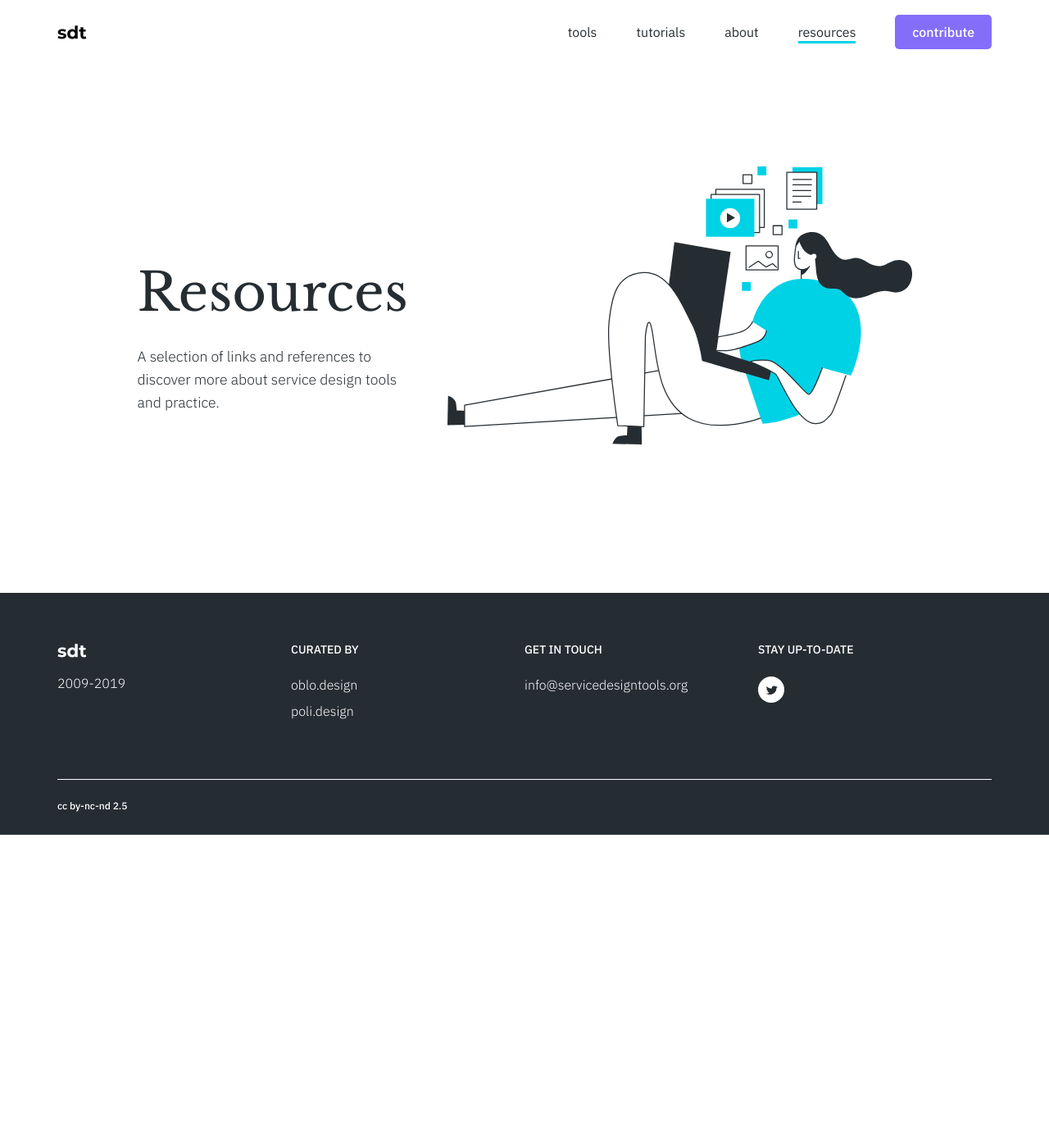
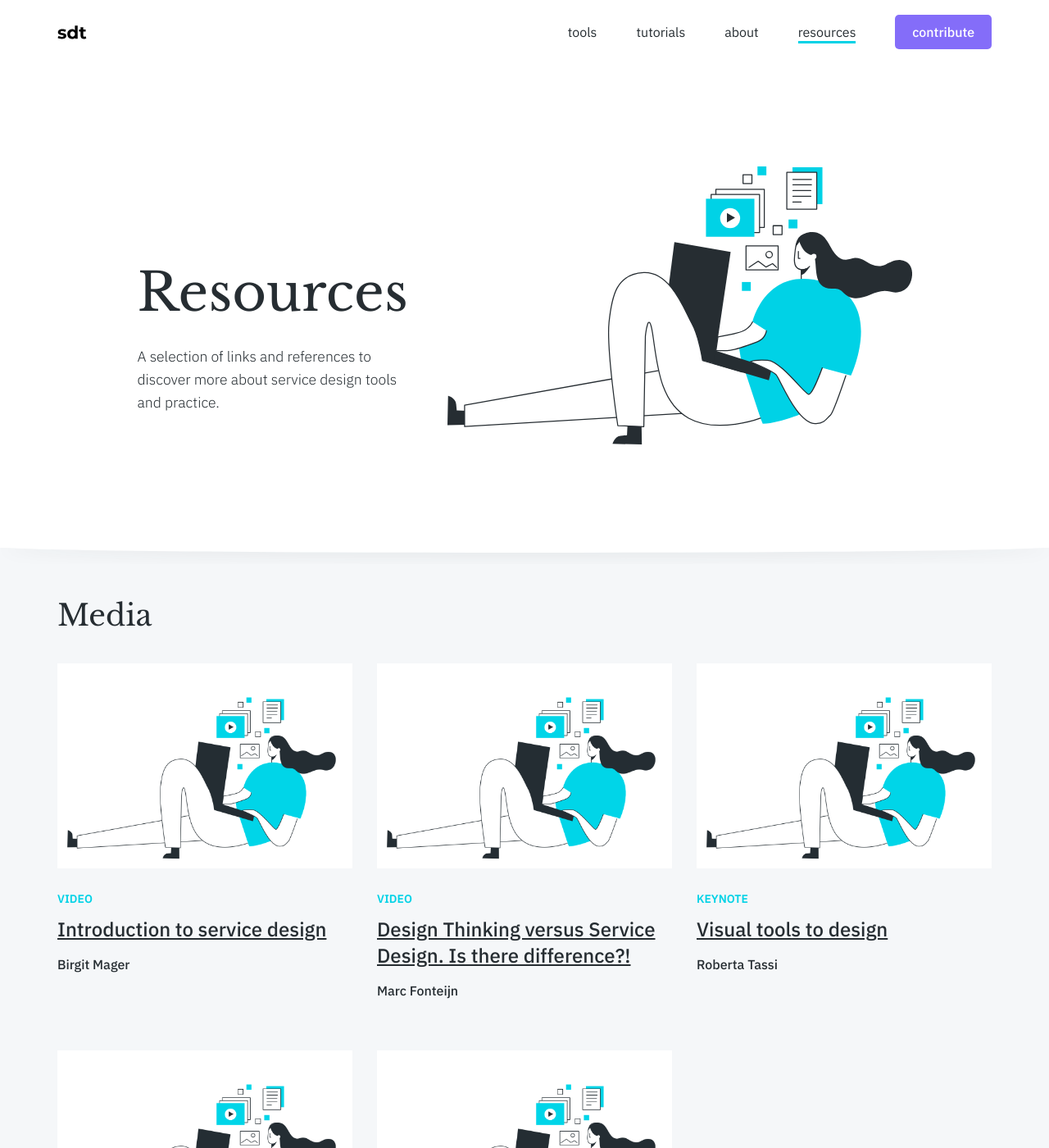
Before and after one commit to service-design-tools/sdt-website, a Jekyll site: the page built from resources.html, in a window 1280 px wide and 1400 px high. Shown: the whole window at 82% size. Built offline with Jekyll 4.4.1, drawn with Linux system fonts in a browser that asks for light colours; some of the changed text lies outside the part shown.

Commit message:
add resources page

```diff
--- a/_data/publications.yml
+++ b/_data/publications.yml
@@ -36,9 +36,7 @@
       human behaviours, and the ethical implications around it.
     title: On craft and being crafty. Human behaviour as the object of design.
     type: dissertation
-    url: >-
-      PhD dissertation exploring the way in which service design focuses on
-      human behaviours, and the ethical implications around it.
+    url: 'http://nrl.northumbria.ac.uk/21414/1/singleton.benedict_phd.pdf'
   - author: 'Agata Brilli, Donato Ricci, Roberta Tassi'
     description: >-
       A research about the development of new methodologies that look at online
--- /dev/null
+++ b/_includes/svgs/thingswelove-svg.html
@@ -0,0 +1,23 @@
+<svg version="1.1" xmlns="http://www.w3.org/2000/svg" x="0px" y="0px" viewBox="0 0 228 332" xml:space="preserve">
+    <path class="svg--filled-light" d="M144.7 95.7c0-20.7-0.3-40.8-0.3-61.6 0-11.4-6.1-25.8-27.3-24.2 -13.1 0.9-20.5 2.8-22.6 13.3C93.2 29.8 94.6 41 94.8 50c0.3 14.7 3.3 21.8 11.9 22.7v18"/>
+    <path class="svg--outline" d="M144.7 95.7c0-20.7-0.3-40.8-0.3-61.6 0-11.4-6.1-25.8-27.3-24.2 -13.1 0.9-20.5 2.8-22.6 13.3C93.2 29.8 94.6 41 94.8 50c0.3 14.7 3.3 21.8 11.9 22.7v18"/>
+    <path class="svg--filled-dark" d="M106.7 72.7c0 0 9.9-1.4 13.6-4.7 3.8-3.3-7.3 14.6-13.9 14.3L106.7 72.7z"/>
+    <path class="svg--outline" d="M121.3 67.1c0 0-5.5 6.2-14.6 5.6"/>
+    <polyline class="svg--outline" points="101.8 47.3 103.8 59.3 106.6 58.8 "/>
+    <path class="svg--filled-dark" d="M125.9 32.9c4.7 7.4 9.9 12.8 17.1 13.6 3.6 0.4 9-0.8 9.7-5.1 0.6-4.2-6.3-10.5-7.8-14.9 -1.8-5.3-2.5-11.7-7.7-15 -1.2-0.7-2.6-1.2-3.8-2 -2.4-1.7-3.7-4.6-5.9-6.6 -4.2-3.8-10.9-3.6-15.9-1 -5 2.6-8.7 7.2-12.3 11.6 -3.6 4.4-7.3 8.9-12.4 11.5 -3 1.5-6.9 2.8-7.9 6 -0.8 2.8 1.3 6 4 7 2.8 1 5.9 0.4 8.6-0.9 6.4-3 11.6-5.9 18.9-10C118.1 22.9 122 26.8 125.9 32.9"/>
+    <path class="svg--filled-light" d="M136 37c1.1 2.2 0.2 4.8-1.9 5.9 -2.2 1.1-4.8 0.2-5.9-1.9 -1.1-2.2-0.2-4.8 1.9-5.9C132.3 34 134.9 34.9 136 37"/>
+    <path class="svg--filled-light" d="M221.3 221.9c9.4-34 23-102.7-83.4-127.5C31.4 69.6 4.8 182.6 4.8 182.6s-36 145.2 101.3 148.5c77.2 1.8 104.4-55 104.4-55s13.2-16.6 3.2-32.1"/>
+    <path class="svg--outline" d="M221.3 221.9c9.4-34 23-102.7-83.4-127.5C31.4 69.6 4.8 182.6 4.8 182.6s-36 145.2 101.3 148.5c77.2 1.8 104.4-55 104.4-55s13.2-16.6 3.2-32.1"/>
+    <path class="svg--filled-light" d="M196.7 268.6l13.7 7.5"/>
+    <path class="svg--outline" d="M196.7 268.6l13.7 7.5"/>
+    <polyline class="svg--filled-light" points="55.6 130.8 64.1 122 183.3 122 183.3 283.2 "/>
+    <polyline class="svg--outline" points="55.6 130.8 64.1 122 183.3 122 183.3 283.2 "/>
+    <polyline class="svg--filled-main" points="55.6 288.2 55.6 130.8 174.6 130.8 174.6 290.9 "/>
+    <path class="svg--filled-light" d="M42.4 175.3c0 0 6.6-21.8 16.7-26.6 10.1-4.7 9.7 4.5 9.7 4.6 0 0.8-3.6 3.6-4.3 4.4 -1.4 1.6-2.8 3.4-3.8 5.3 -2.1 3.9-2.3 8-3.4 12.2"/>
+    <path class="svg--outline" d="M42.4 175.3c0 0 6.6-21.8 16.7-26.6 10.1-4.7 9.7 4.5 9.7 4.6 0 0.8-3.6 3.6-4.3 4.4 -1.4 1.6-2.8 3.4-3.8 5.3 -2.1 3.9-2.3 8-3.4 12.2"/>
+    <path class="svg--filled-light" d="M186.7 192.3c0 0-18.6 63.3-63.1 76.9 -73.7 22.6-64.2-93.9-64.2-93.9l-17 0.1c-2 4.9-4.5 11.2-6.7 19.5C19.6 254.2 40 303.4 106 310.6c66 7.2 105.9-54.7 115.2-88.7"/>
+    <path class="svg--outline" d="M186.7 192.3c0 0-18.6 63.3-63.1 76.9 -73.7 22.6-64.2-93.9-64.2-93.9l-17 0.1c-2 4.9-4.5 11.2-6.7 19.5C19.6 254.2 40 303.4 106 310.6c66 7.2 105.9-54.7 115.2-88.7"/>
+    <path class="svg--filled-light" d="M140.2 201.1c-0.6 1-1.2 2-2 3 -5.1 6.6-14.4 13.1-22.3 17.5 -8-4.5-17.3-10.9-22.4-17.6 -0.7-0.9-1.3-1.9-1.9-2.8 -6.1-10.2-6.1-20.5 0-25.6 3.8-2.9 8.6-4 13.3-3 4.7 1 8.7 4 11 8.1 2.3-4.2 6.3-7.1 11-8.1 4.7-1 9.5 0.1 13.3 3C146.2 180.6 146.2 190.9 140.2 201.1"/>
+    <polyline class="svg--outline" points="58.7 127.6 178 127.6 178 214 "/>
+    <polyline class="svg--outline" points="61.8 124.4 181 124.4 181 206.8 "/>
+  </svg>
--- a/_layouts/default.html
+++ b/_layouts/default.html
@@ -32,6 +32,8 @@
         <link rel="stylesheet" href="{{ '/assets/css/tutorials-index.css' | relative_url }}">
         {% when '/about.html' %}
         <link rel="stylesheet" href="{{ '/assets/css/about.css' | relative_url }}">
+        {% when '/resources.html' %}
+        <link rel="stylesheet" href="{{ '/assets/css/resources.css' | relative_url }}">
         {% else %}
         {% endcase %}
         {% if page.layout == "tool" %}
--- a/about.html
+++ b/about.html
@@ -4,11 +4,13 @@
 ---
 {% include header.html title="About" desc="An on-going project bridging academic research and professional practices." svg="about-svg.html" %}
 <main>
-    <p>The Service Design Tools project started in 2009 leveraging the research done by Roberta Tassi for her graduation thesis <em>Communication Tools for Service Design</em>, in collaboration with Poli.Design and Domus Academy Research Center. Over the past 10 years, the platform has become a key resource in the service design discipline, guiding students, practitioners and professionals from all over the world in the discovery of service design tools and techniques.</p>
-    <p>In 2019, a new version of Service Design Tools has been launched, with the main objective of updating the database, refreshing content and case studies and improving the user experience. This is just the beginning of a new journey, with an increasing involvement and participation of Poli.Design (Service Innovation Academy and Master of Service Design) to further develop the platform and evolve the project, with additional content and initiatives.</p>
-    <p>More to come!</p>
-    <img src="{{ '/assets/images/about-map.png' | relative_url }}" alt="Summary map of all the tools present in the Service Design Tools website">
+    {{ site.data.about.text | markdownify }}
+    <img src="{{ site.data.about.map | relative_url }}" alt="Summary map of all the tools present in the Service Design Tools website">
     <div class="download__links">
-        <a href="{{ '/assets/images/about-map.png' | relative_url }}" class="btn--action" download>download template</a>
+        {% if site.data.about.file %}
+        <a href="{{ site.data.about.file | relative_url }}" class="btn--action" download>download template</a>
+        {% else %}
+        <a href="{{ site.data.about.map | relative_url }}" class="btn--action" download>download template</a>
+        {% endif %}
     </div>
 </main>
--- /dev/null
+++ b/assets/css/resources.css
@@ -0,0 +1,203 @@
+header {
+    position: relative;
+    padding: 0 calc((100% - var(--container-width)) / 2) 4.6rem;
+    background-color: var(--color-light);
+    margin-bottom: 0;
+    z-index: 1;
+}
+
+header::after {
+    content: "";
+    position: absolute;
+    bottom: -6px;
+    left: 0;
+    width: 100%;
+    height: 14px;
+    border-radius: 50%;
+    /* opacity: 0.1; */
+    background-color: var(--color-light);
+    clip-path: polygon(0% 50%, 100% 50%, 100% 200%, 0% 200%);
+    -webkit-box-shadow: 2px 2px 20px rgba(38,45,50,0.1);
+            box-shadow: 2px 2px 20px rgba(38,45,50,0.1);
+    z-index: -1;
+}
+
+main {
+    width: var(--container-width);
+    padding: 3.75rem calc((100% - var(--container-width)) / 2) 4.75rem;
+    background-color: var(--color-background-light);
+}
+
+main > section:first-child {
+    border-bottom: 1px solid var(--color-line-light);
+}
+
+main > section:not(:first-child) {
+    padding-top: 3rem;
+}
+
+.resources__gallery {
+    display: grid;
+    grid-template-columns: calc(var(--column-width) * 6 + var(--container-gap) * 5);
+}
+
+.resource {
+    margin-bottom: 3.75rem;
+}
+
+.resources__gallery > a h4 {
+    text-decoration: underline;
+}
+
+.resource img {
+    width: 100%;
+    height: 200px;
+    object-fit: cover;
+    object-position: center;
+    margin-bottom: 1.5rem;
+}
+
+.resource h3 {
+    margin: 0 0 0.75rem;
+}
+
+.resource h4 {
+    font-family: var(--font-corpus);
+    font-size: 1.5rem;
+    font-weight: var(--font-medium);
+    margin: 0;
+}
+
+.resource p {
+    margin-top: 0.85rem;
+    line-height: 1.625;
+}
+
+.resource p.author {
+    font-weight: var(--font-medium);
+}
+
+.resources__inspiration {
+    width: var(--container-width);
+    padding: 5.375rem calc((100% - var(--container-width)) / 2) 5.5rem;
+    background-color: var(--color-support);
+}
+
+.inspiration__image {
+    width: calc(var(--column-width) * 6 + var(--container-gap) * 5);
+    text-align: center;
+}
+
+.inspiration__image svg {
+    width: calc(var(--column-width) * 3 + var(--container-gap) * 2);
+}
+
+.inspiration__image svg .svg--outline {
+    stroke-width: 1px;
+}
+
+.inspiration__content {
+    width: calc(var(--column-width) * 6 + var(--container-gap) * 5);
+    margin: 3.75rem auto 0;
+    color: var(--color-light);
+    text-align: center;
+}
+
+.inspiration__content h3 {
+    margin: 3.75rem 0 1.5rem;
+    color: var(--color-light);
+}
+
+.inspiration__content p {
+    line-height: 1.625;
+}
+
+.inspiration__content li {
+    margin-bottom: 1rem;
+}
+
+.inspiration__content a {
+    text-decoration: underline;
+    color: var(--color-light);
+}
+
+.inspiration__content .external-link-icon {
+    margin-left: 0.6rem;
+    height: 0.75rem;
+}
+
+@media (min-width: 576px) {
+    header {
+        padding: 0 calc((100% - (var(--container-width) - var(--header-padding) * 2)) / 2) 4.6rem;
+    }
+    .resources__gallery {
+        grid-template-columns: repeat(2, calc(var(--column-width) * 3 + var(--container-gap) * 2));
+        column-gap: var(--container-gap);
+    }
+    .inspiration__image svg {
+        width: calc(var(--column-width) * 2 + var(--container-gap) * 1);
+    }
+    .inspiration__content {
+        width: calc(var(--column-width) * 4 + var(--container-gap) * 3);
+    }
+    .inspiration__content p {
+        width: calc(var(--column-width) * 4 + var(--container-gap) * 3);
+    }
+}
+
+@media (min-width: 768px) {
+    .resource img {
+        height: 250px;
+    }
+    .resources__inspiration {
+        padding: 5.375rem calc((100% - var(--container-width)) / 2) 8.5rem;
+    }
+    .inspiration__container {
+        display: flex;
+    }
+    .inspiration__image {
+        width: calc(var(--column-width) * 2 + var(--container-gap) * 4);
+        text-align: left;
+    }
+    .inspiration__image svg {
+        top: 5.375rem;
+        position: sticky;
+        width: calc(var(--column-width) * 2 + var(--container-gap) * 1);
+    }
+    .inspiration__content {
+        width: calc(var(--column-width) * 4 + var(--container-gap) * 1);
+        margin: 0;
+        text-align: left;
+    }
+    .inspiration__content p {
+        width: calc(var(--column-width) * 3 + var(--container-gap) * 2);
+    }
+}
+
+@media (min-width: 992px) {
+    .resources__gallery {
+        grid-template-columns: repeat(3, calc(var(--column-width) * 4 + var(--container-gap) * 3));
+    }
+    .inspiration__image {
+        width: calc(var(--column-width) * 5 + var(--container-gap) * 5);
+        text-align: center;
+    }
+    .inspiration__image svg {
+        width: calc(var(--column-width) * 3 + var(--container-gap) * 3);
+    }
+    .inspiration__content {
+        width: calc(var(--column-width) * 7 + var(--container-gap) * 6);
+    }
+    .inspiration__content p {
+        width: calc(var(--column-width) * 5 + var(--container-gap) * 4);
+    }
+}
+
+@media (hover: hover) and (pointer: fine) {
+    .resources__gallery > a h4 {
+        text-decoration: none;
+    }
+    .resources__gallery > a:hover h4 {
+        text-decoration: underline;
+    }
+}
--- a/call-for-contributions.html
+++ b/call-for-contributions.html
@@ -63,9 +63,8 @@
             surprises.</p>
         <p class="strong">Would you like to contribute to the archive<br class="big-screen" /> and get featured on the
             tools page?</p>
-        <a href="https://oblo.typeform.com/to/zO9uLj" target="_blank" class="button">Share your case studies</a>
-        <p class="smaller">In the meantime follow us on <a href="https://twitter.com/s_DesignTools" target="_blank"
-                class="highlight twitter">@s_Designtools</a></p>
+        <a href="https://oblo.typeform.com/to/zO9uLj" target="_blank" rel="noopener noreferrer" class="button">Share your case studies</a>
+        <p class="smaller">In the meantime follow us on <a href="https://twitter.com/s_DesignTools" target="_blank" rel="noopener noreferrer" class="highlight twitter">@s_Designtools</a></p>
     </main>
     <div class="svg__container">
         <svg version="1.1" xmlns="http://www.w3.org/2000/svg" x="0px" y="0px" viewBox="0 0 325.85 366.86"
--- a/resources.html
+++ b/resources.html
@@ -3,3 +3,59 @@
 desc: The open collection of tools and tutorials that helps dealing with complex design challenges.
 ---
 {% include header.html title="Resources" desc="A selection of links and references to discover more about service design tools and practice." svg="resources-svg.html" %}
+<main>
+    <section>
+        <h2>Media</h2>
+        <div class="resources__gallery">
+        {% for medium in site.data.media.medium %}
+            <a href="{{ medium.url }}" target="_blank" rel="noopener noreferrer">
+                <div class="resource">
+                    <img src="{{ medium.image | relative_url }}" alt="Preview image of the {{ medium.type }}">
+                    <h3>{{ medium.type }}</h3>
+                    <h4>{{ medium.title }}</h4>
+                    <p class="author">{{ medium.author }}</p>
+                </div>
+            </a>
+        {% endfor %}
+        </div>
+    </section>
+    <section>
+        <h2>Publications</h2>
+        <div class="resources__gallery">
+        {% for publication in site.data.publications.publication %}
+            {% if publication.url and publication.url != '' %}
+            <a href="{{ publication.url }}" target="_blank" rel="noopener noreferrer">
+            {% endif %}
+                <div class="resource">
+                    <h3>{{ publication.type }}</h3>
+                    <h4>{{ publication.title }}</h4>
+                    <p class="author">{{ publication.author }}</p>
+                    <p>{{ publication.description }}</p>
+                </div>
+            {% if publication.url and publication.url != '' %}
+            </a>
+            {% endif %}
+        {% endfor %}
+        </div>
+    </section>
+</main>
+{% assign inspirations = site.data.thingswelove.link | group_by: "type" %}
+<section class="resources__inspiration">
+    <div class="inspiration__container">
+        <div class="inspiration__image">
+            {% include svgs/thingswelove-svg.html %}
+        </div>
+        <div class="inspiration__content">
+            <h2>Things we love</h2>
+            <p>Other toolkits and resources we recommend to visit when searching for examples and inspirations.</p>
+            {% for inspiration in inspirations %}
+            <h3>{{ inspiration.name }}s</h3>
+            <ul>
+                {% for link in inspiration.items %}
+                <li><a href="{{ link.url }}" target="_blank" rel="noopener noreferrer">{{ link.title }} {% include svgs/external-link.html color="light" %}</a></li>
+                {% endfor %}
+            </ul>
+            {% endfor %}
+        </div>
+    </div>
+</section>
```
